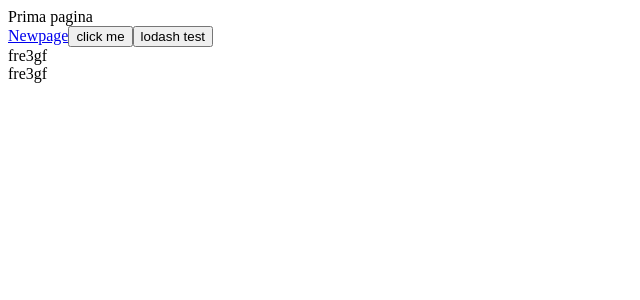
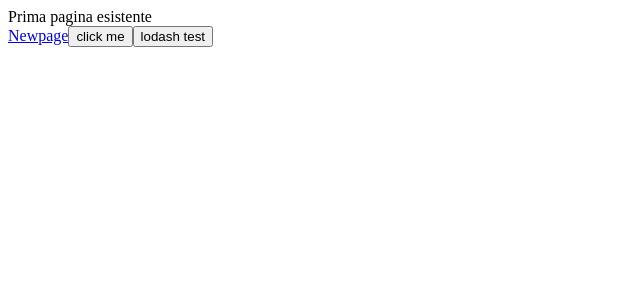
Before and after one commit to Umberto90/myprojemm, an Angular app: page / in a window 1280 px wide. Shown: the top 300 px of the page, without its empty margins (0-640 px from the left). Built offline with nearby package versions, Linux system fonts and the light colour scheme; no server answers.

Commit message:
newfeature

```diff
--- a/src/app/app.component.html
+++ b/src/app/app.component.html
@@ -1,9 +1,7 @@
-<a>Prima pagina</a>
+<a>Prima pagina esistente</a>
 <div *ngIf="heroes">{{heroes.name}}</div>
 <div *ngIf="!heroes">no data</div>
 <a routerLink="/newpage" routerLinkActive="active">Newpage</a>
 <router-outlet></router-outlet>
 <button (click) = "loghero()">click me </button>
 <button (click) = "lodashfunc()">lodash test</button>
-<div>fre3gf</div>
-<div>fre3gf</div>
```
